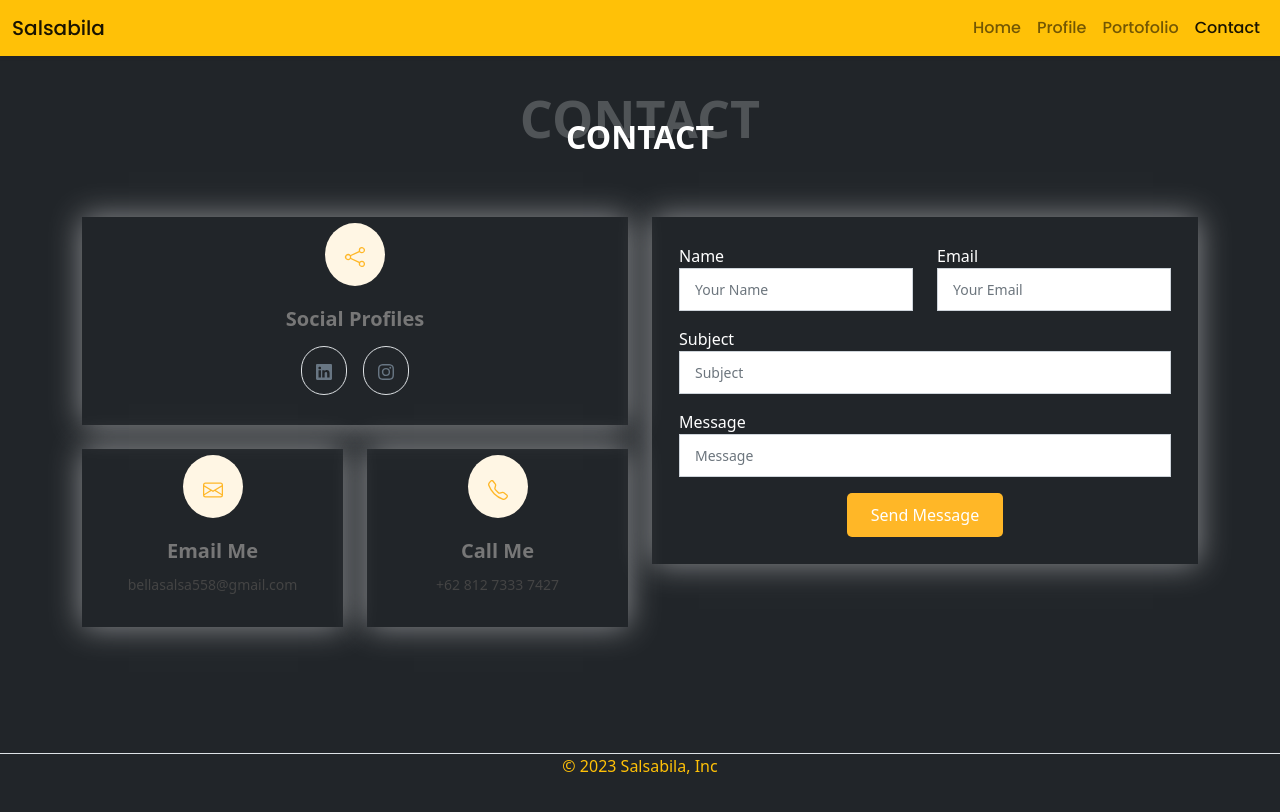
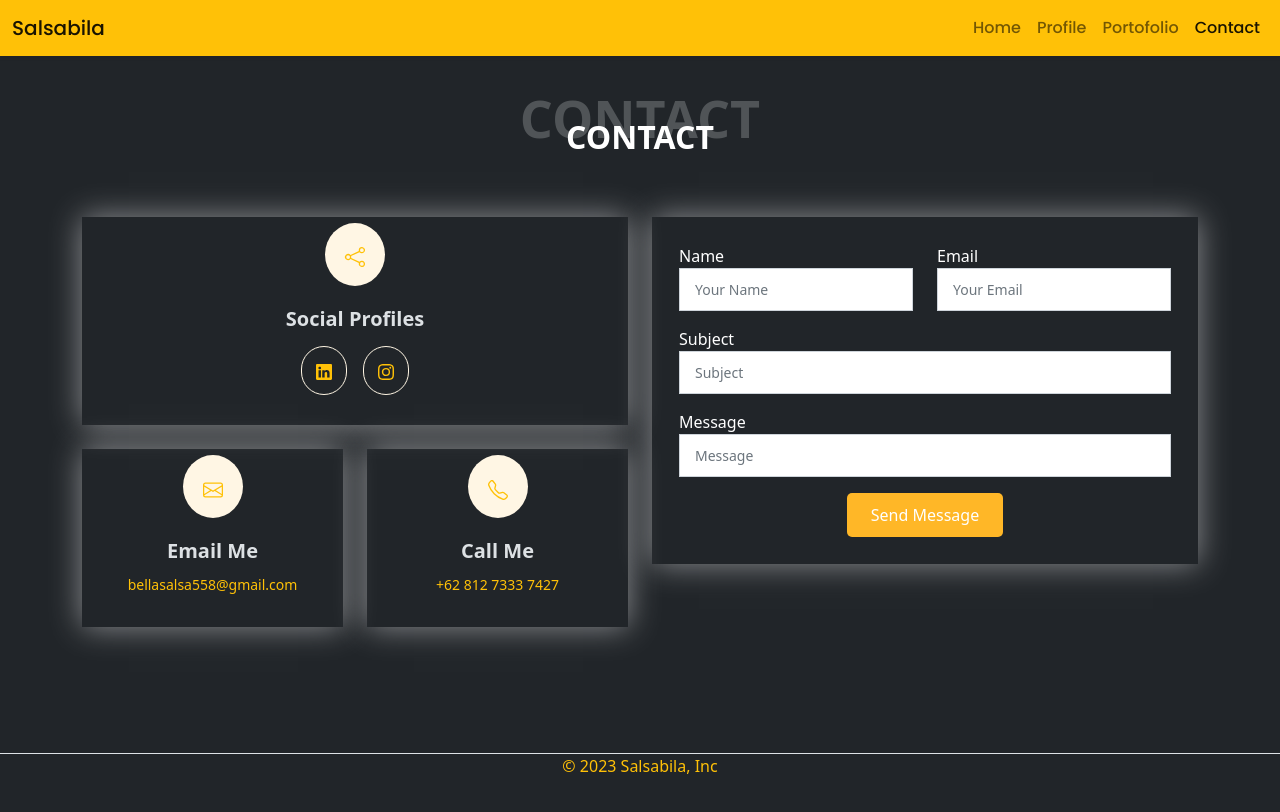
Before and after one commit to SalsabilaLarasati/SalsabilaLarasati.github.io, a plain HTML site: page pages/contact.html in a window 1280 px wide. Drawn offline with nearby package versions, Linux system fonts and the light colour scheme.

Commit message:
Update style.css

```diff
--- a/public/css/style.css
+++ b/public/css/style.css
@@ -55,7 +55,7 @@ padding: 20px 0 30px 0;
 
 .contact .info-box i.bx {
   font-size: 24px;
-color: #ffb727;
+  color: #ffc107;
   border-radius: 50%;
   padding: 15px;
   background: #fff6e4;
@@ -63,7 +63,7 @@ background: #fff6e4;
 
 .contact .info-box h3 {
   font-size: 20px;
-color: #777777;
+  color: #dde1e4;
   font-weight: 700;
   margin: 10px 0;
 }
@@ -73,6 +73,7 @@ padding: 0;
   line-height: 24px;
   font-size: 14px;
   margin-bottom: 0;
+  color: #ffc107;
 }
 
 .contact .social-links {
@@ -84,19 +85,19 @@ justify-content: center;
 .contact .social-links a {
   font-size: 18px;
   display: inline-block;
-color: #687683;
+  color: #ffc107;
   line-height: 1;
   margin: 0 8px;
   transition: 0.3s;
   padding: 14px;
   border-radius: 50px;
-border: 1px solid #dde1e4;
+  border: 1px solid #fff6e4;
 }
 
 .contact .social-links a:hover {
   color: #fff;
-border-color: #ffb727;
-background: #ffb727;
+  border-color: #ffc107;
+  background: #ffc107;
 }
 
 .contact .php-email-form {
```
Lines whose indentation alone changed are shown as unchanged.
